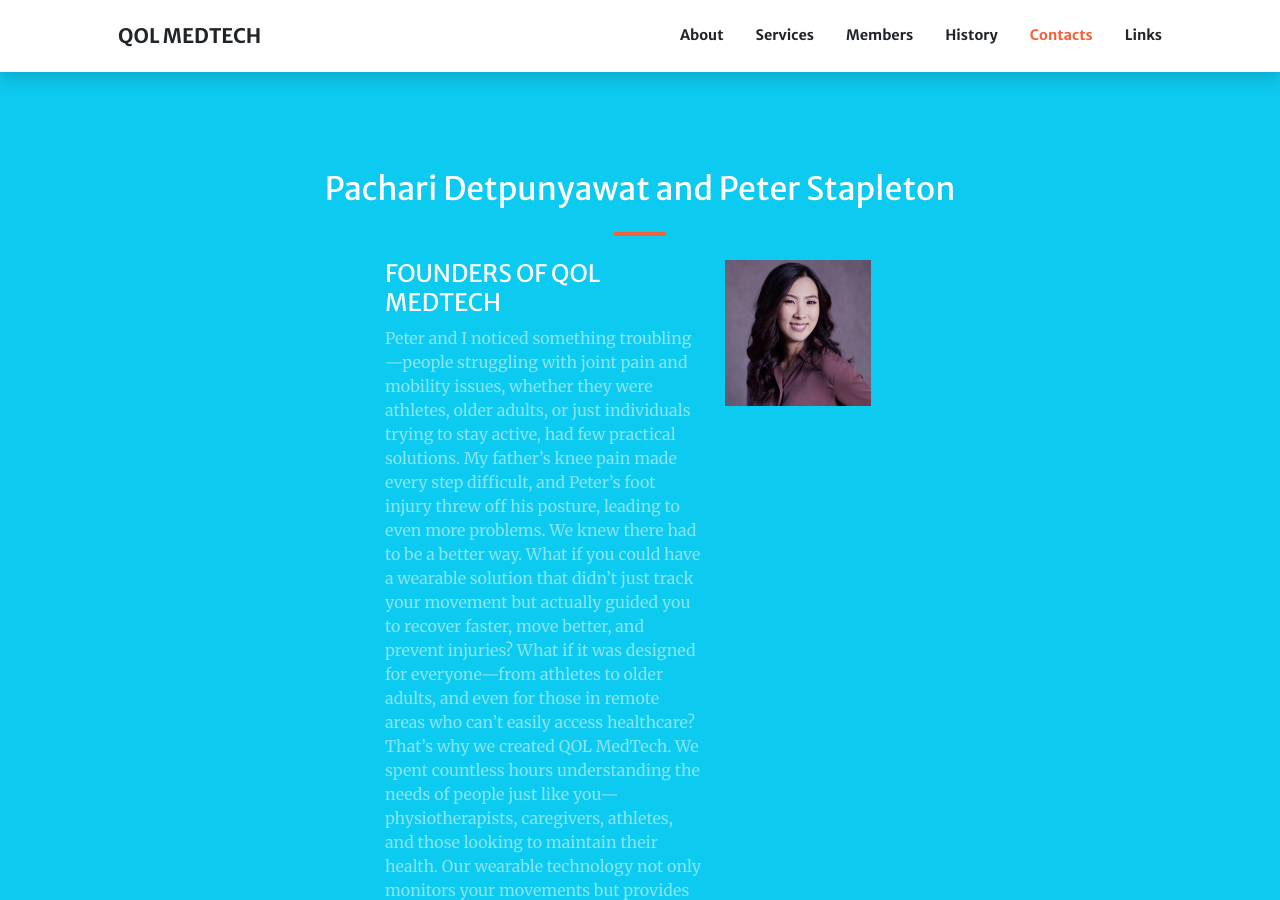
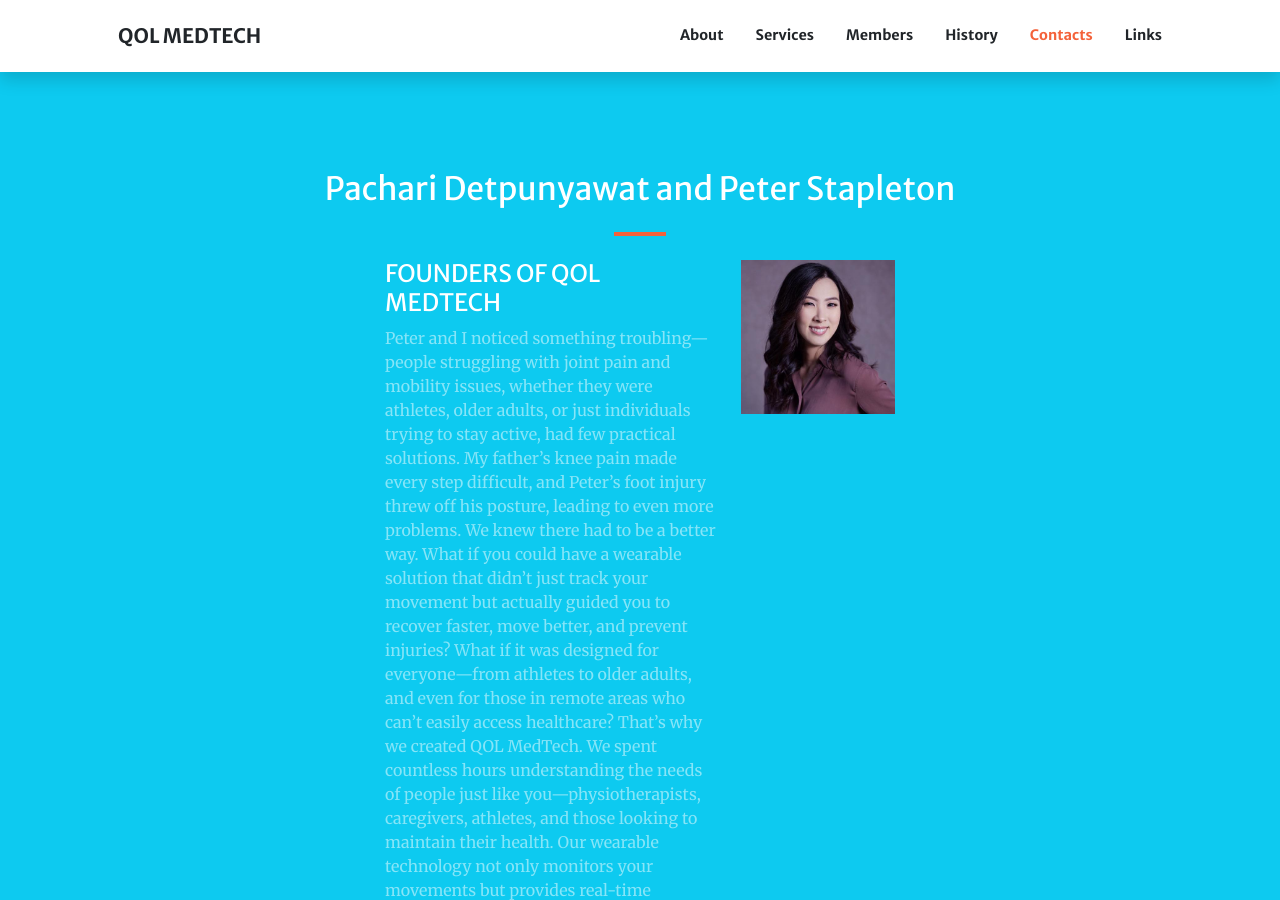
Before and after one commit to QOLMedTech/old-site, a Jekyll site: the page built from index.md, in a window 1280 px wide and 900 px high, scrolled down 3187 px. Built offline with Jekyll 4.4.1, drawn with Linux system fonts in a browser that asks for light colours; comment, search, counter and statistics services are not loaded.

Commit message:
row width

```diff
--- a/_includes/members.html
+++ b/_includes/members.html
@@ -5,7 +5,7 @@
     <div class="row justify-content-center">
       {% for member in section.members %}
       <div class="col-lg-6 col-md-8 mb-4 d-flex align-items-center">
-        <div class="row w-100">
+        <div class="row w-1000">
           <div class="col-8 text-start">
             <h3 class="h4 mb-2">{{ member.title }}</h3>
             <p class="text-white-50 mb-0">{{ member.text }}</p>
--- a/index.md
+++ b/index.md
@@ -97,8 +97,11 @@ sections:
     members:
       - title: FOUNDERS OF QOL MEDTECH
         text: "Peter and I noticed something troubling—people struggling with joint pain and mobility issues, whether they were athletes, older adults, or just individuals trying to stay active, had few practical solutions. My father’s knee pain made every step difficult, and Peter’s foot injury threw off his posture, leading to even more problems. We knew there had to be a better way.
+
 What if you could have a wearable solution that didn’t just track your movement but actually guided you to recover faster, move better, and prevent injuries? What if it was designed for everyone—from athletes to older adults, and even for those in remote areas who can’t easily access healthcare?
+
 That’s why we created QOL MedTech. We spent countless hours understanding the needs of people just like you—physiotherapists, caregivers, athletes, and those looking to maintain their health. Our wearable technology not only monitors your movements but provides real-time feedback and guidance tailored to your specific needs.
+
 Ready to improve your health, optimize your performance, or support your patients more effectively? QOL MedTech is here to empower you on that journey."
 
         image: assets/img/members/person1.jpg
```
